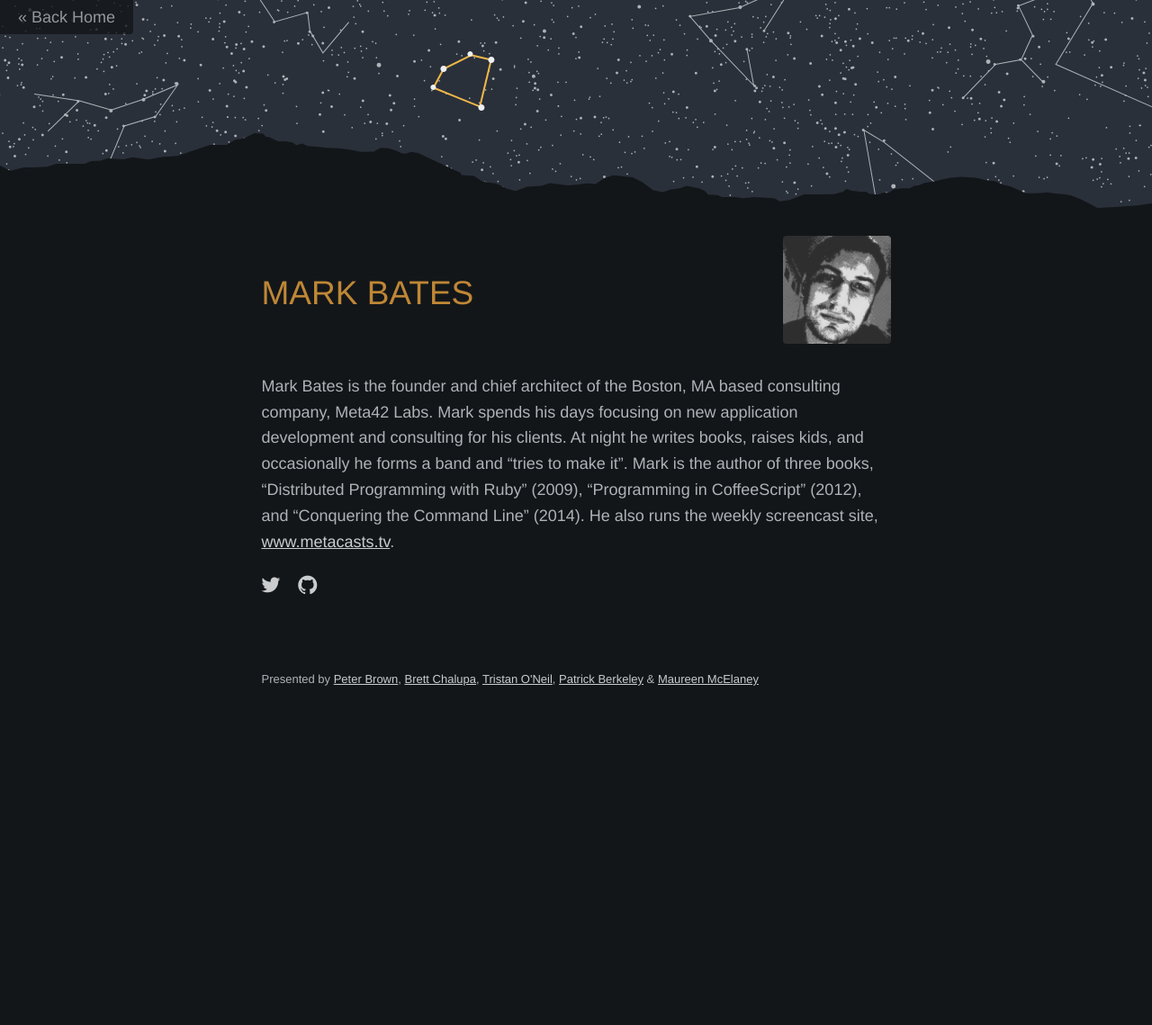
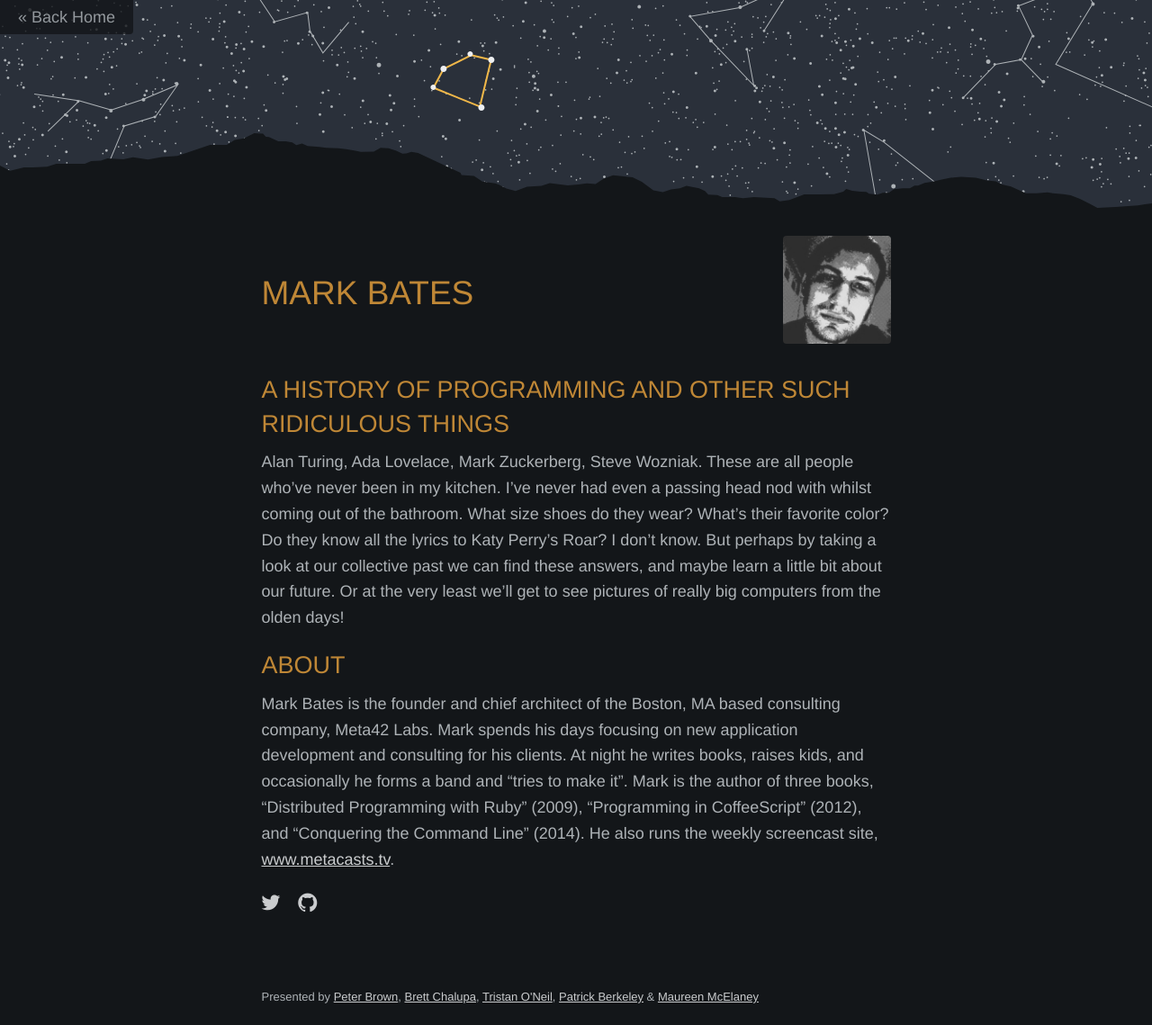
Before and after one commit to burlingtonruby/burlingtonrubyconference2014, a Jekyll site: the page built from _posts/speakers/2014-02-03-mark-bates.md, in a window 1280 px wide. Shown: the whole page at 90% size. Built offline with Jekyll 4.4.1, drawn with Linux system fonts in a browser that asks for light colours; before the commit the page ends 900 px from its top, so only the background shows below that.

Commit message:
Update Mark's talk title and description

```diff
--- a/_posts/speakers/2014-02-03-mark-bates.md
+++ b/_posts/speakers/2014-02-03-mark-bates.md
@@ -2,11 +2,17 @@
 layout: speaker
 title: Mark Bates
 photo: markbates.jpg
-talk: Mild salsa connoisseur
+talk: A History of Programming and Other Such Ridiculous Things
 twitter: markbates
 github: markbates
 category: speaker
 ---
+
+### A History of Programming and Other Such Ridiculous Things
+
+Alan Turing, Ada Lovelace, Mark Zuckerberg, Steve Wozniak. These are all people who’ve never been in my kitchen. I’ve never had even a passing head nod with whilst coming out of the bathroom. What size shoes do they wear? What’s their favorite color? Do they know all the lyrics to Katy Perry’s Roar? I don’t know. But perhaps by taking a look at our collective past we can find these answers, and maybe learn a little bit about our future. Or at the very least we’ll get to see pictures of really big computers from the olden days!
+
+### About
 
 Mark Bates is the founder and chief architect of the Boston, MA based consulting
 company, Meta42 Labs. Mark spends his days focusing on new application
```
